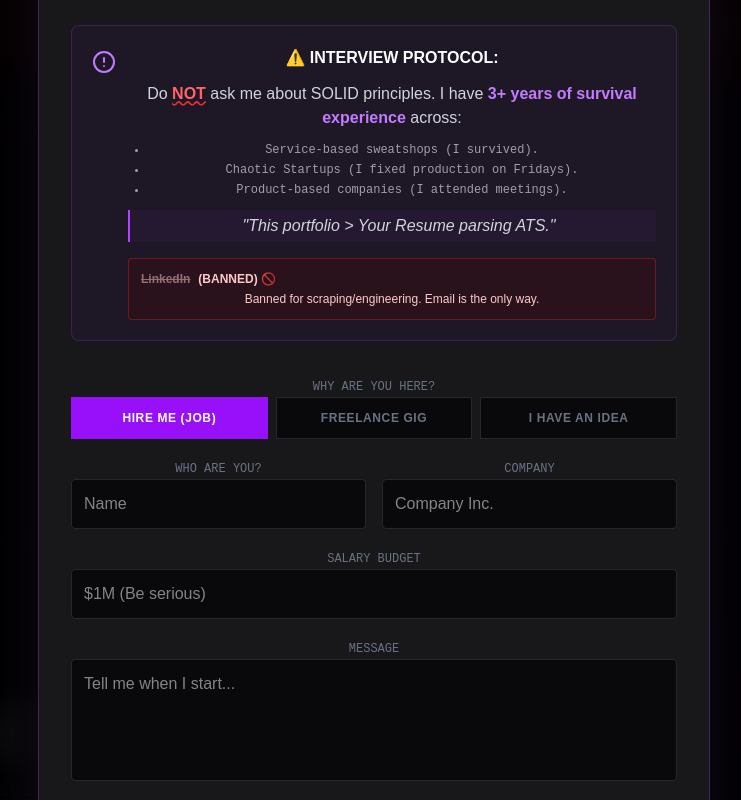
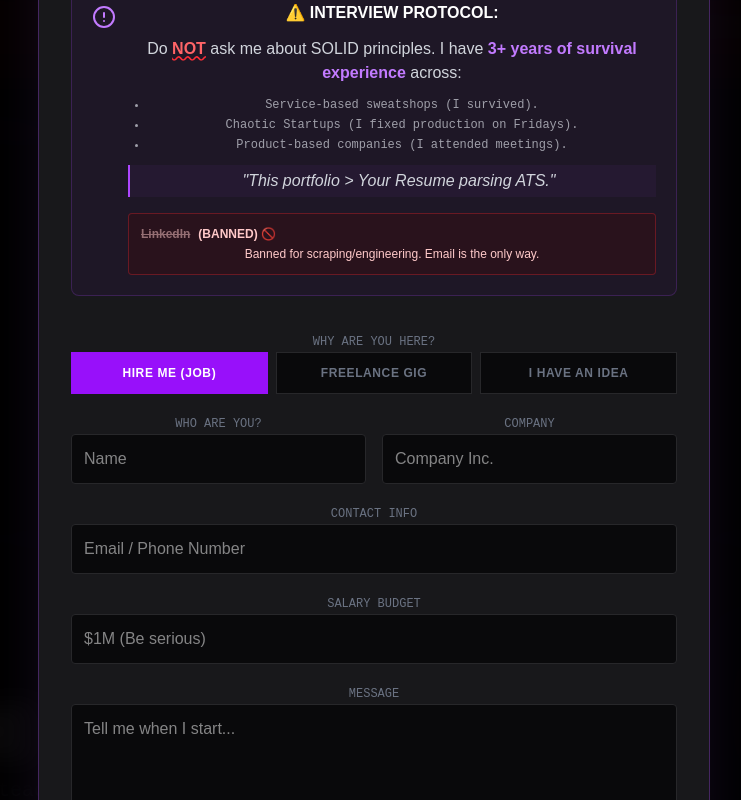
Before and after one commit to NapsterMayank/myPortfolio, a Next.js app: page / in a window 1280 px wide. Both pictures are taken after a click on the button "HIRE ME (I'M BROKE)". Shown: the part 422-1222 px from the top of the page, without its empty margins (266-1007 px from the left). Built offline with nearby package versions, Linux system fonts and the light colour scheme.

Commit message:
contact me button

```diff
--- a/src/components/ContactModal.tsx
+++ b/src/components/ContactModal.tsx
@@ -13,6 +13,7 @@ export function ContactModal({ isOpen, onClose }: ContactModalProps) {
   const [formData, setFormData] = useState({
     name: "",
     company: "",
+    contact: "",
     salary: "",
     message: "",
     type: "hiring"
@@ -44,7 +45,7 @@ export function ContactModal({ isOpen, onClose }: ContactModalProps) {
         setTimeout(() => {
           onClose();
           setStatus('idle');
-          setFormData({ name: "", company: "", salary: "", message: "", type: "hiring" });
+          setFormData({ name: "", company: "", contact: "", salary: "", message: "", type: "hiring" });
         }, 2000);
       } else {
         setStatus('error');
@@ -57,13 +58,13 @@ export function ContactModal({ isOpen, onClose }: ContactModalProps) {
 
       if (formData.type === "freelance") {
         subject = `Freelance Inquiry from ${formData.name}`;
-            body = `Name: ${formData.name}%0D%0AProject Type: Freelance/Contract%0D%0ABudget: ${formData.salary}%0D%0A%0D%0ADetails:%0D%0A${formData.message}%0D%0A%0D%0APS: I know you're expensive, but I'm desperate.`;
+            body = `Name: ${formData.name}%0D%0AContact: ${formData.contact}%0D%0AProject Type: Freelance/Contract%0D%0ABudget: ${formData.salary}%0D%0A%0D%0ADetails:%0D%0A${formData.message}%0D%0A%0D%0APS: I know you're expensive, but I'm desperate.`;
       } else if (formData.type === "idea") {
             subject = `Collaboration App Idea from ${formData.name}`;
-            body = `Name: ${formData.name}%0D%0AType: "The Next Big Thing"%0D%0AEquity/Budget: ${formData.salary}%0D%0A%0D%0APitch:%0D%0A${formData.message}%0D%0A%0D%0APS: I will sign an NDA if you promise to actually build it.`;
+            body = `Name: ${formData.name}%0D%0AContact: ${formData.contact}%0D%0AType: "The Next Big Thing"%0D%0AEquity/Budget: ${formData.salary}%0D%0A%0D%0APitch:%0D%0A${formData.message}%0D%0A%0D%0APS: I will sign an NDA if you promise to actually build it.`;
       } else {
             subject = `Hiring Inquiry from ${formData.name} (${formData.company})`;
-            body = `Name: ${formData.name}%0D%0ACompany: ${formData.company}%0D%0ASalary Budget: ${formData.salary}%0D%0A%0D%0AMessage:%0D%0A${formData.message}%0D%0A%0D%0APS: I promise not to ask about SOLID principles.`;
+            body = `Name: ${formData.name}%0D%0AContact: ${formData.contact}%0D%0ACompany: ${formData.company}%0D%0ASalary Budget: ${formData.salary}%0D%0A%0D%0AMessage:%0D%0A${formData.message}%0D%0A%0D%0APS: I promise not to ask about SOLID principles.`;
       }
       window.location.href = `mailto:support@therealbeluga.com?subject=${subject}&body=${body}`;
       setStatus('idle');
@@ -218,6 +219,17 @@ export function ContactModal({ isOpen, onClose }: ContactModalProps) {
                 </div>
 
                 <div className="space-y-1">
+                  <label className="text-xs font-mono text-gray-500 uppercase">Contact Info</label>
+                  <input
+                    required
+                    type="text"
+                    placeholder="Email / Phone Number"
+                    className="w-full bg-zinc-950 border border-zinc-800 focus:border-purple-500 rounded p-3 text-white outline-none transition-colors"
+                    onChange={e => setFormData({...formData, contact: e.target.value})}
+                  />
+                </div>
+
+                <div className="space-y-1">
                   <label className="text-xs font-mono text-gray-500 uppercase">
                     {formData.type === 'freelance' ? 'Project Budget' : formData.type === 'idea' ? 'Equity / Budget' : 'Salary Budget'}
                   </label>
```
